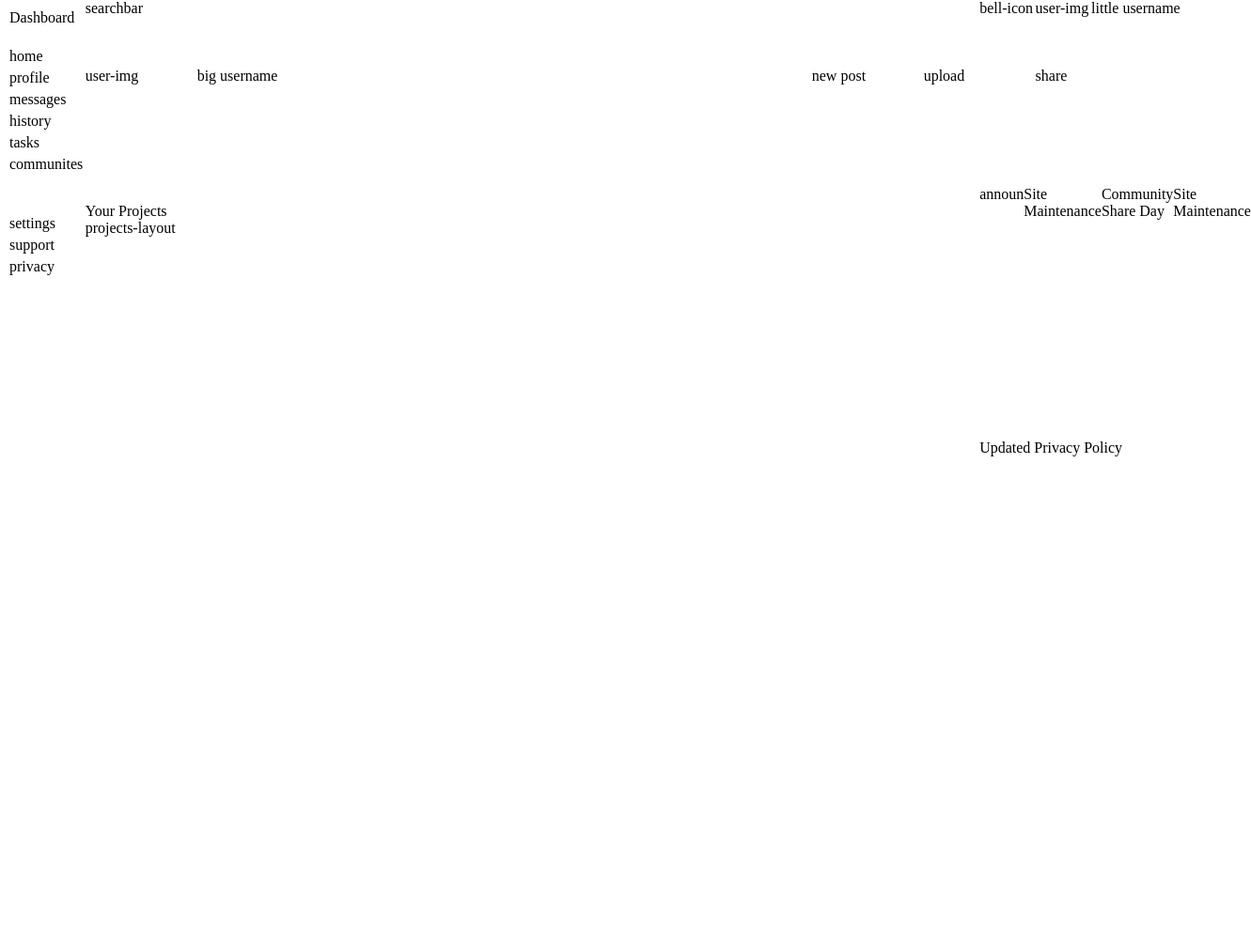
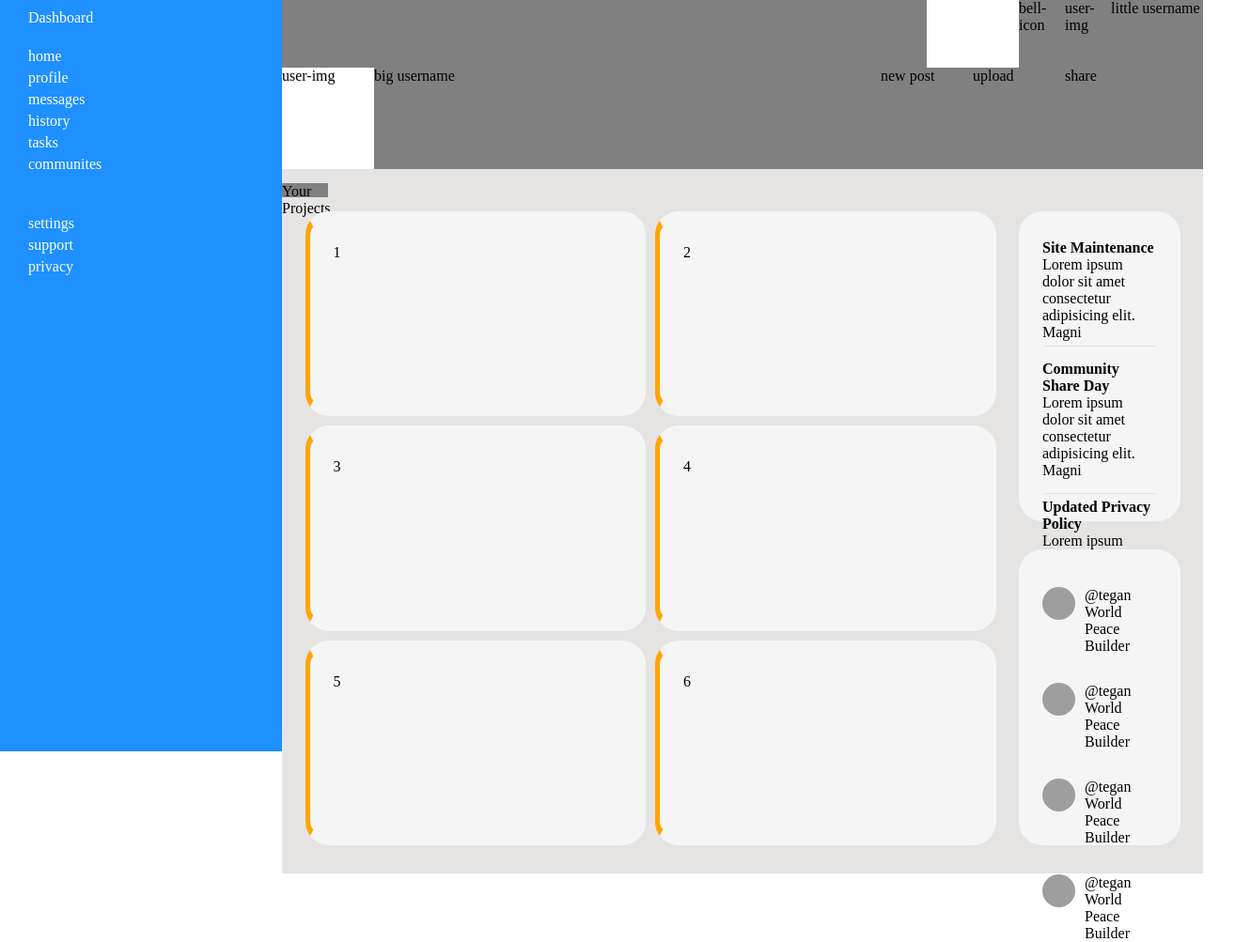
Before and after one commit to level12345/Project-Admin-Dashboard, a plain HTML site: page index.html in a window 1280 px wide. Shown: the whole page at 94% size, 1331 px wide, since content can reach past the window. Before the commit the page ends 900 px from the top, so only its background shows below. Drawn offline with nearby package versions, Linux system fonts and the light colour scheme; grey boxes are pictures that could not be loaded.

Commit message:
basic images

```diff
--- a/index.html
+++ b/index.html
@@ -4,6 +4,7 @@
     <meta charset="UTF-8" />
     <meta name="viewport" content="width=device-width, initial-scale=1.0" />
     <link rel="stylesheet" href="style.css" />
+    <link rel="stylesheet" href="https://fonts.googleapis.com/css2?family=Material+Symbols+Outlined:opsz,wght,FILL,GRAD@24,400,0,0" />
     <title>Document</title>
   </head>
   <body>
@@ -26,7 +27,14 @@
       </div>
       <div class="rest-of-container">
         <div class="top" id="top">
-          <div class="searchbar" id="searchbar">searchbar</div>
+          <div class="searchbar" id="searchbar">
+            <!-- <form>
+              <div class="search">
+                <span class="search-icon material-symbols-outlined">search</span>
+                <input class="search-input" type="search" placeholder="Search..."
+              </div>
+            </form> -->
+          </div>
           <div class="bell-icon" id="bell-icon">bell-icon</div>
           <div class="user-img" id="little-user">user-img</div>
           <div class="username" id="little-username">little username</div>
@@ -39,15 +47,65 @@
         <div class="project-area" id="project-area">
           <div class="project-text" id="project-text">Your Projects</div>
           <div class="projects-layout" id="projects-layout">
-            projects-layout
+            <!-- projects-layout -->
+            <div class="flashcard" id="a1">1</div>
+            <div class="flashcard" id="a2">2</div>
+            <div class="flashcard" id="b1">3</div>
+            <div class="flashcard" id="b1">4</div>
+            <div class="flashcard" id="c1">5</div>
+            <div class="flashcard" id="c2">6</div>
           </div>
           <div class="announcements" id="announcements">
-            announ
-            <div class="announce-cards">Site Maintenance</div>
-            <div class="announce-cards">Community Share Day</div>
-            <div class="announce-cards">Site Maintenance</div>
+            <div class="announce-cards">
+              <h4>Site Maintenance</h4>
+              <p>
+                Lorem ipsum dolor sit amet consectetur adipisicing elit. Magni
+              </p>
+            </div>
+            <div class="announce-cards" id="share-day">
+              <h4>Community Share Day</h4>
+              <p>
+                Lorem ipsum dolor sit amet consectetur adipisicing elit. Magni
+              </p>
+            </div>
+            <div class="announce-cards">
+              <h4>Updated Privacy Policy</h4>
+              <p>
+                Lorem ipsum dolor sit amet consectetur adipisicing elit. Magni
+              </p>
+            </div>
           </div>
-          <div class="trending" id="trending">Updated Privacy Policy</div>
+          <div class="trending" id="trending">
+            <div class="trending-user">
+              <img class="profpic" src="https://s.yimg.com/ny/api/res/1.2/SLcbdGXilDOadCMOMir6eQ--/YXBwaWQ9aGlnaGxhbmRlcjt3PTk2MDtoPTY0MTtjZj13ZWJw/https://media.zenfs.com/en/pethelpful_915/82136ef7a5cb895b7c78ad61bbd7709e">
+              <div id="userinfo">
+                <div id="user-tag">@tegan</div>
+                <div id="user-tagline">World Peace Builder</div>
+              </div>
+            </div>
+            <div class="trending-user">
+              <img class="profpic" src="https://upload.wikimedia.org/wikipedia/commons/thumb/e/e9/Official_portrait_of_Barack_Obama.jpg/800px-Official_portrait_of_Barack_Obama.jpg">
+              <div id="userinfo">
+                <div id="user-tag">@tegan</div>
+                <div id="user-tagline">World Peace Builder</div>
+              </div>
+            </div>
+            <div class="trending-user">
+              <img class="profpic" src="https://www.usatoday.com/gcdn/presto/2019/08/18/USAT/143d7785-b299-4f54-ad42-a16735a9119e-AP_Doggy_Con_1.JPG?crop=2100,1181,x1,y0&width=660&height=372&format=pjpg&auto=webp">
+              <div id="userinfo">
+                <div id="user-tag">@tegan</div>
+                <div id="user-tagline">World Peace Builder</div>
+              </div>
+            </div>
+            <div class="trending-user">
+              <img class="profpic" src="https://upload.wikimedia.org/wikipedia/commons/5/56/Donald_Trump_official_portrait.jpg">
+              <div id="userinfo">
+                <div id="user-tag">@tegan</div>
+                <div id="user-tagline">World Peace Builder</div>
+              </div>
+            </div>
+          </div>
+          </div>
         </div>
       </div>
 
--- a/style.css
+++ b/style.css
@@ -29,18 +29,22 @@
   /* width: 100px;
   height: 100vh; */
   /* overflow-y: hidden; */
-  /* padding: 0 1.7rem;
+  width: 300px;
+  padding-right: 100px;
+  padding-left: 20px;
+  /* padding: 0 1.7rem; */
   color: #fff;
   overflow: hidden;
   transition: all 0.5s linear;
-  background: rgba(113, 99, 186, 255); */
+  background: dodgerblue;
 }
 
 .project-area {
   /* width: 100vh; */
   height: 100vw;
   display: inline-grid;
-  grid-template: repeat(40, 1fr) / repeat(20, 1fr);
+  grid-template: repeat(50, 15px) / repeat(40, 1fr);
+  background: #e5e4e2;
   /* grid-template-columns: 250px repeat(12, 1fr); */
 
   /* grid-column-gap: 10px; */
@@ -48,6 +52,9 @@
   /* width: 100vw; */
   /* height: 100vh; */
   /* overflow-y: hidden; */
+}
+
+.p {
 }
 
 #dashboard-logo {
@@ -72,21 +79,25 @@
 #searchbar {
   grid-column: 1/15;
   grid-row: 1/9;
+  background: gray;
 }
 
 #bell-icon {
   grid-column: 17/18;
   grid-row: 1/9;
+  background: gray;
 }
 
 #little-user {
   grid-column: 18/19;
   grid-row: 1/9;
+  background: gray;
 }
 
 #little-username {
   grid-column: 19/21;
   grid-row: 1/9;
+  background: gray;
 }
 
 #big-user {
@@ -97,47 +108,128 @@
 #big-username {
   grid-column: 3/14;
   grid-row: 9/21;
+  background: gray;
 }
 
 #new {
   grid-column: 14/16;
   grid-row: 9/21;
+  background: gray;
 }
 
 #upload {
   grid-column: 16/18;
   grid-row: 9/21;
+  background: gray;
 }
 
 #share {
   grid-column: 18/21;
   grid-row: 9/21;
+  background: gray;
 }
 
 #username {
   grid-column: 1/13;
   grid-row: 9/21;
+  background: gray;
 }
 
 #project-text {
   grid-column: 1/3;
-  grid-row: 3/4;
+  grid-row: 2/3;
+  background: gray;
 }
 
 #announcements {
-  grid-column: 17/20;
-  grid-row: 2/14;
+  grid-column: 33/40;
+  grid-row: 4/26;
   display: flex;
+  flex-direction: column;
+  /* background: gray; */
+  padding: 25px;
+  background: whitesmoke;
+  border-radius: 25px;
+  /* gap: 10px; */
+
+  /* justify-content: space-between; */
+  /* width: ; */
 }
 
 #trending {
-  grid-column: 17/20;
-  grid-row: 17/39;
+  grid-column: 33/40;
+  grid-row: 28/49;
+  background: whitesmoke;
+  border-radius: 25px;
+  padding: 10px;
+  padding-left: 25px;
+  padding-right: 25px;
 }
 
 #projects-layout {
-  grid-column: 1/16;
-  grid-row: 4/39;
+  grid-column: 2/32;
+  grid-row: 4/49;
+  /* background: gray; */
 
+  display: inline-grid;
+  /* grid-template: repeat(40, 1fr), repeat(40, 1fr); */
+  grid-template: repeat(3, 1fr) / repeat(2, 1fr);
+  column-gap: 10px;
+  row-gap: 10px;
   /* display: flex; */
 }
+
+.flashcard {
+  border-radius: 25px;
+  padding: 25px;
+  /* margin: 25px; */
+  background: whitesmoke;
+  /* border-style: solid; */
+  /* border-color: orange; */
+  border: 10px solid transparent;
+  border-left-color: orange;
+  border-left-width: thick;
+}
+
+#a1 {
+  /* grid-column: 2/21;
+  grid-row: 2/12; */
+  /* background: dodgerblue; */
+}
+
+#a2 {
+  /* grid-column: 22/41;
+  grid-row: 2/12; */
+  /* background: dodgerblue; */
+}
+
+.announce-cards {
+  padding-top: 5px;
+  padding-bottom: 5px;
+  /* border-radius: 25px; */
+}
+
+#share-day {
+  border-top: solid 1px #e5e4e2;
+  border-bottom: solid 1px #e5e4e2;
+  padding-top: 15px;
+  padding-bottom: 15px;
+}
+
+.trending-user {
+  display: flex;
+  gap: 10px;
+  padding-top: 30px;
+}
+
+.profpic {
+  height: 35px;
+  width: 35px;
+  border-radius: 50%;
+}
+
+/* .search {
+  width: max-content;
+  display: flex;
+  align-items: center;
+} */
```
